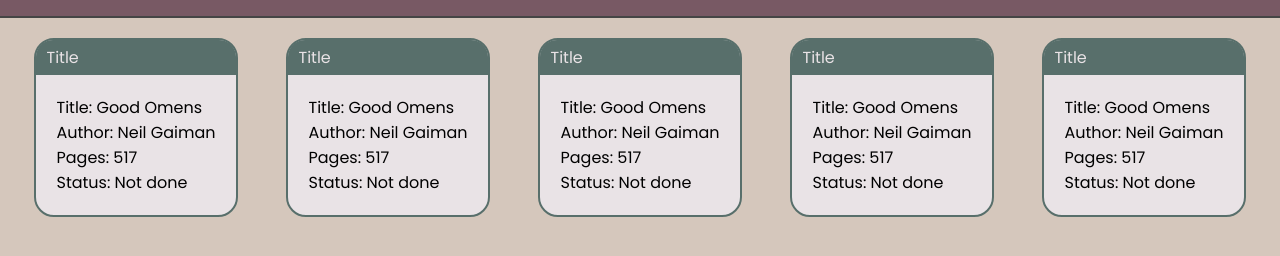
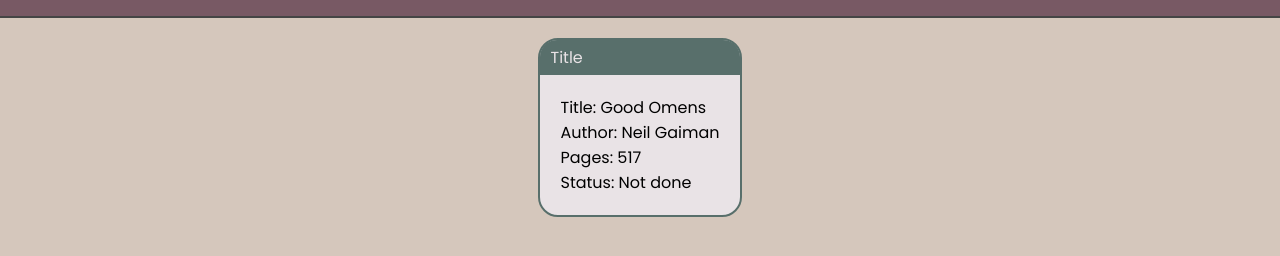
Before and after one commit to maryannintech/library, a plain HTML site: page index.html in a window 1280 px wide. Shown: the part 164-420 px from the top of the page. Drawn offline with nearby package versions, Linux system fonts and the light colour scheme.

Commit message:
update index.html

```diff
--- a/index.html
+++ b/index.html
@@ -35,50 +35,6 @@
                 <p>Status: Not done</p>
             </div>
         </div>
-        <div class="card">
-            <div class="details">
-                <p class="book-title">Title</p>
-            </div>
-            <div class="book">
-                <p>Title: Good Omens</p>
-                <p>Author: Neil Gaiman</p>
-                <p>Pages: 517</p>
-                <p>Status: Not done</p>
-            </div>
-        </div>
-        <div class="card">
-            <div class="details">
-                <p class="book-title">Title</p>
-            </div>
-            <div class="book">
-                <p>Title: Good Omens</p>
-                <p>Author: Neil Gaiman</p>
-                <p>Pages: 517</p>
-                <p>Status: Not done</p>
-            </div>
-        </div>
-        <div class="card">
-            <div class="details">
-                <p class="book-title">Title</p>
-            </div>
-            <div class="book">
-                <p>Title: Good Omens</p>
-                <p>Author: Neil Gaiman</p>
-                <p>Pages: 517</p>
-                <p>Status: Not done</p>
-            </div>
-        </div>
-        <div class="card">
-            <div class="details">
-                <p class="book-title">Title</p>
-            </div>
-            <div class="book">
-                <p>Title: Good Omens</p>
-                <p>Author: Neil Gaiman</p>
-                <p>Pages: 517</p>
-                <p>Status: Not done</p>
-            </div>
-        </div>
     </main>
   </body>
 </html>
```
